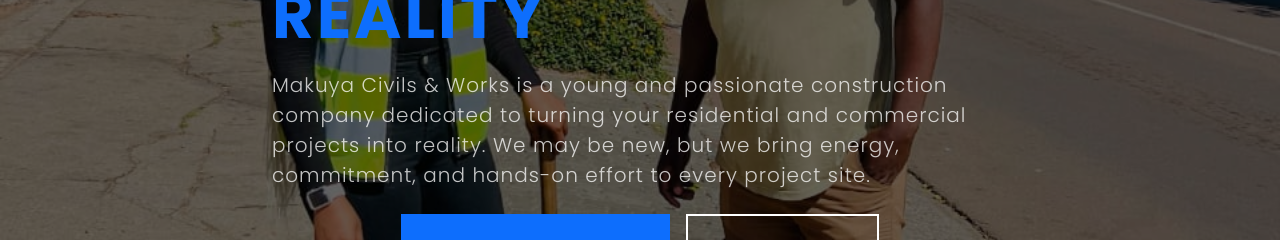
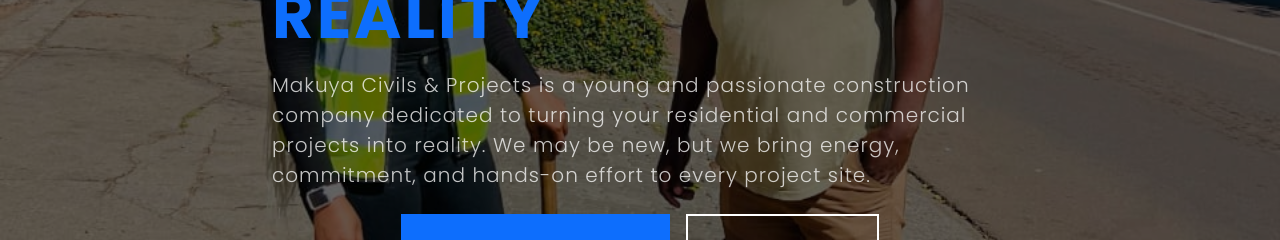
Before and after one commit to luvhimbi/MakuyaCivilsAndProjectsv2, an Angular app: page / in a window 1280 px wide. Shown: the part 419-659 px from the top of the page. Built offline with nearby package versions, Linux system fonts and the light colour scheme.

Commit message:
fixed typo

```diff
--- a/src/app/home.component/home.component.html
+++ b/src/app/home.component/home.component.html
@@ -10,7 +10,7 @@
         </h1>
 
         <p class="lead mb-4 opacity-75">
-          Makuya Civils & Works is a young and passionate construction company dedicated to turning your residential and commercial projects into reality.
+          Makuya Civils & Projects is a young and passionate construction company dedicated to turning your residential and commercial projects into reality.
           We may be new, but we bring energy, commitment, and hands-on effort to every project site.
         </p>
 
```
